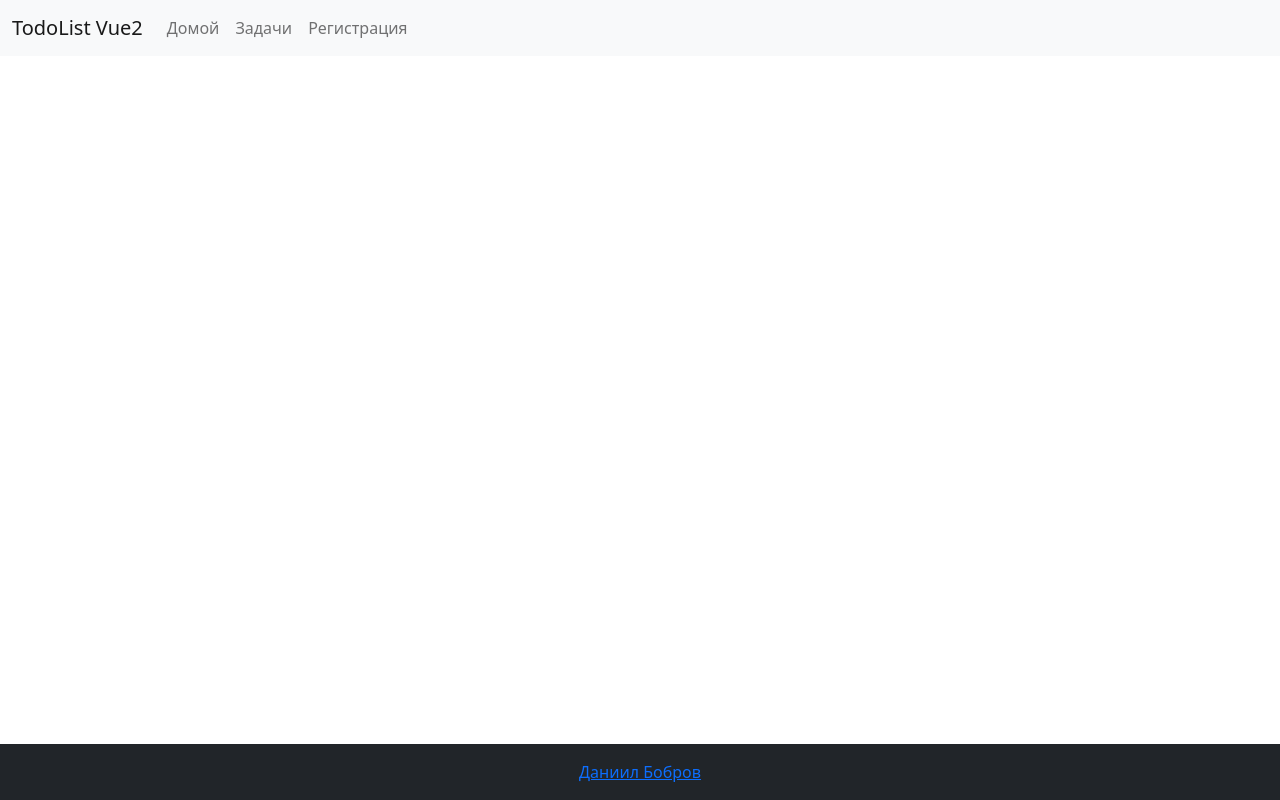
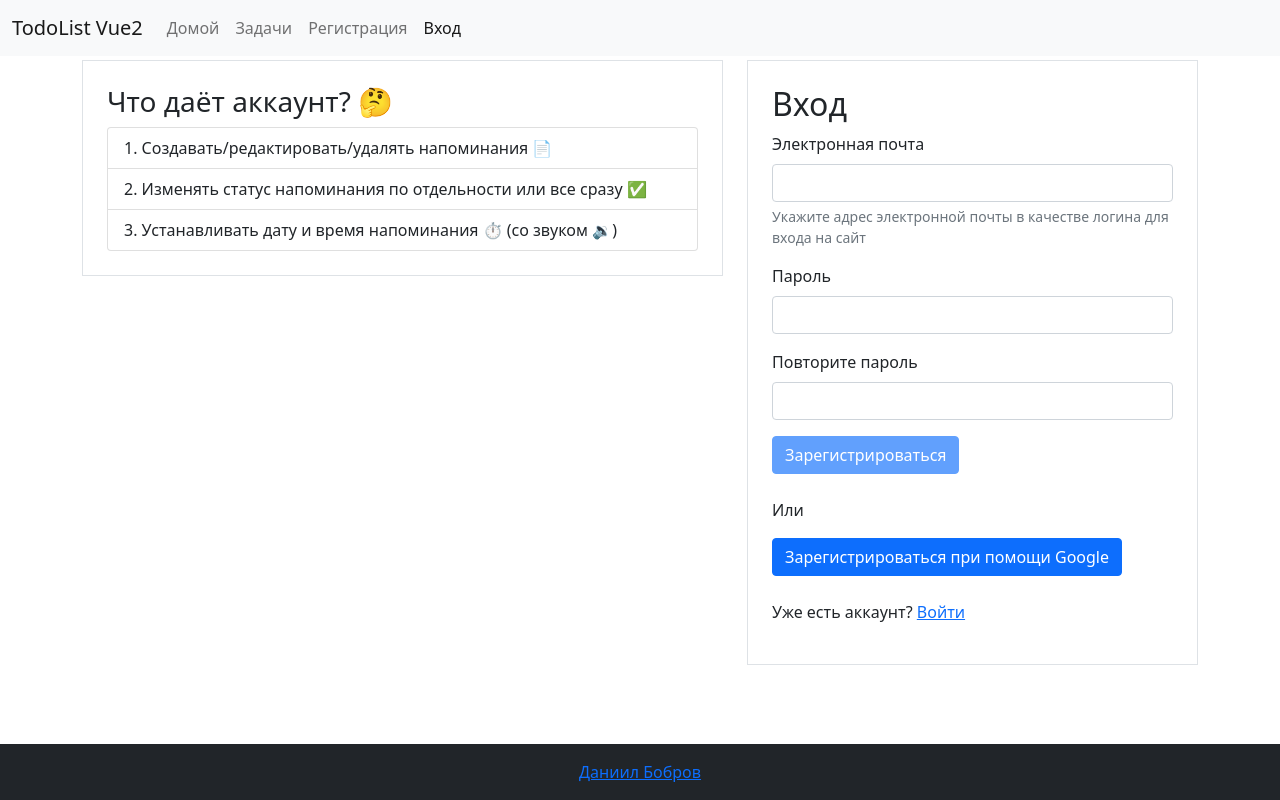
Before and after one commit to bobrov-site/todolistvue, a Vue app: page /signIn in a window 1280 px wide. Built offline with nearby package versions, Linux system fonts and the light colour scheme.

Commit message:
added layout for SignInView.vue
added route for SignIn in index.js

added link to signIn in index.js

```diff
--- a/src/components/UI/NavbarBootstrap.vue
+++ b/src/components/UI/NavbarBootstrap.vue
@@ -9,13 +9,15 @@
         <ul class="navbar-nav me-auto mb-2 mb-lg-0">
           <li class="nav-item">
             <router-link class="nav-link" to="/">Домой</router-link>
-<!--            <a class="nav-link active" aria-current="page" href="#">Домой</a>-->
           </li>
           <li class="nav-item">
             <router-link class="nav-link" to="/todolist">Задачи</router-link>
           </li>
           <li class="nav-item">
             <router-link class="nav-link" to="/signUp">Регистрация</router-link>
+          </li>
+          <li class="nav-item">
+            <router-link class="nav-link" to="/signIn">Вход</router-link>
           </li>
         </ul>
       </div>
--- a/src/router/index.js
+++ b/src/router/index.js
@@ -5,6 +5,7 @@ import TodoListView from "@/views/TodoListView";
 import TodoListPaginationView from "@/views/TodoListPaginationView";
 import SignUpView from "@/views/SignUpView.vue";
 import ProfileView from "@/views/ProfileView.vue";
+import SignInView from "@/views/SignInView.vue";
 
 Vue.use(VueRouter)
 
@@ -38,6 +39,11 @@ const routes = [
     component: SignUpView
   },
   {
+    path: '/signIn',
+    name: 'signIn',
+    component: SignInView
+  },
+  {
     path: '/profile',
     name: 'profile',
     component: ProfileView
--- a/src/views/SignInView.vue
+++ b/src/views/SignInView.vue
@@ -1,17 +1,26 @@
 <template>
 <div class="signIn">
   <ContainerBootstrap>
-
+    <div class="row justify-content-center">
+      <div class="col-7">
+        <BenefitsTable title="Что даёт аккаунт? 🤔"/>
+      </div>
+      <div class="col-5">
+        <FormBootstrap title="Вход"/>
+      </div>
+    </div>
   </ContainerBootstrap>
 </div>
 </template>
 
 <script>
 import ContainerBootstrap from "@/components/UI/ContainerBootstrap.vue";
+import BenefitsTable from "@/components/BenefitsTable.vue";
+import FormBootstrap from "@/components/UI/FormBootstrap.vue";
 
 export default {
   name: "SignInView",
-  components: {ContainerBootstrap}
+  components: {FormBootstrap, BenefitsTable, ContainerBootstrap}
 }
 </script>
 
```
